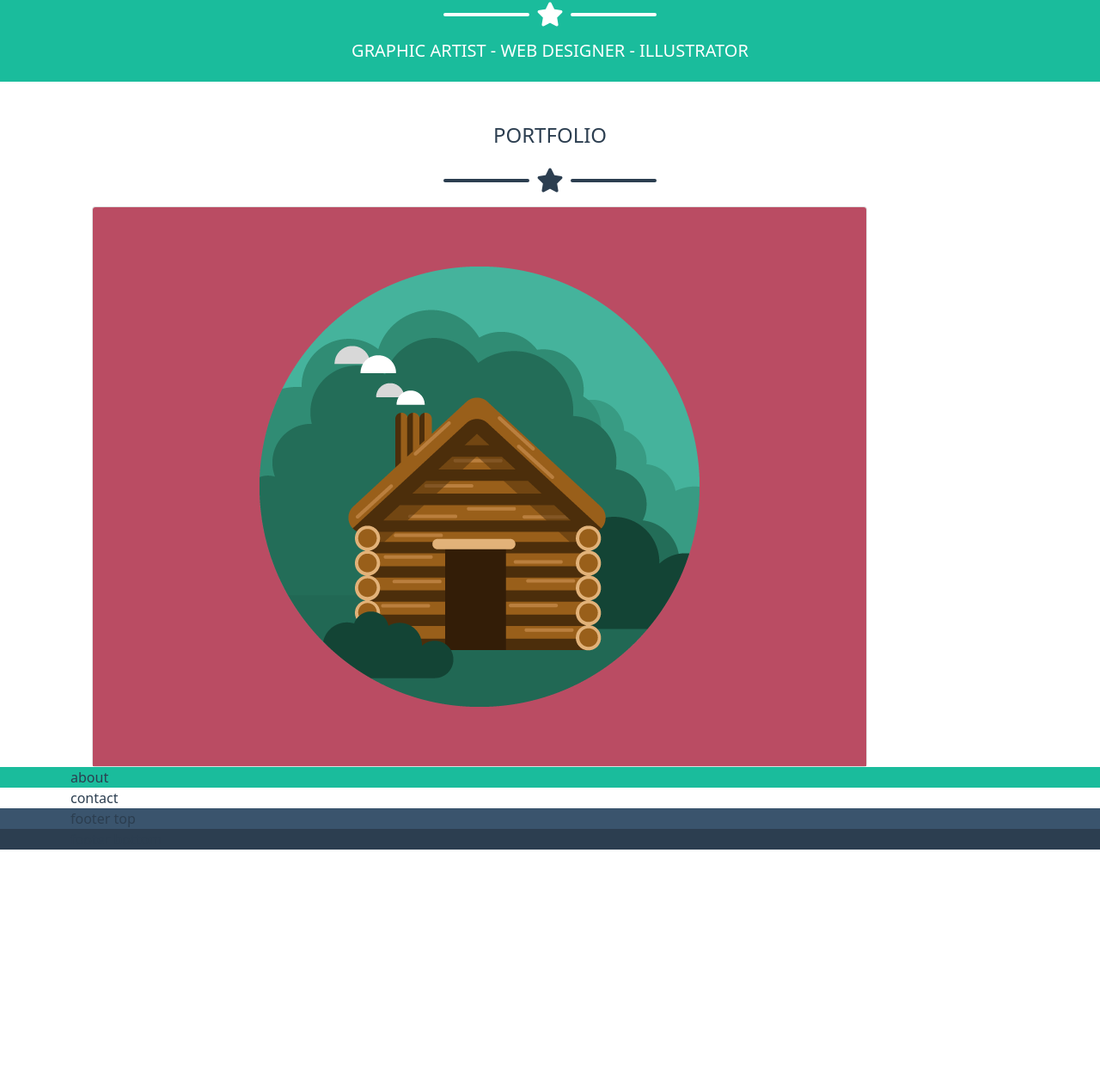
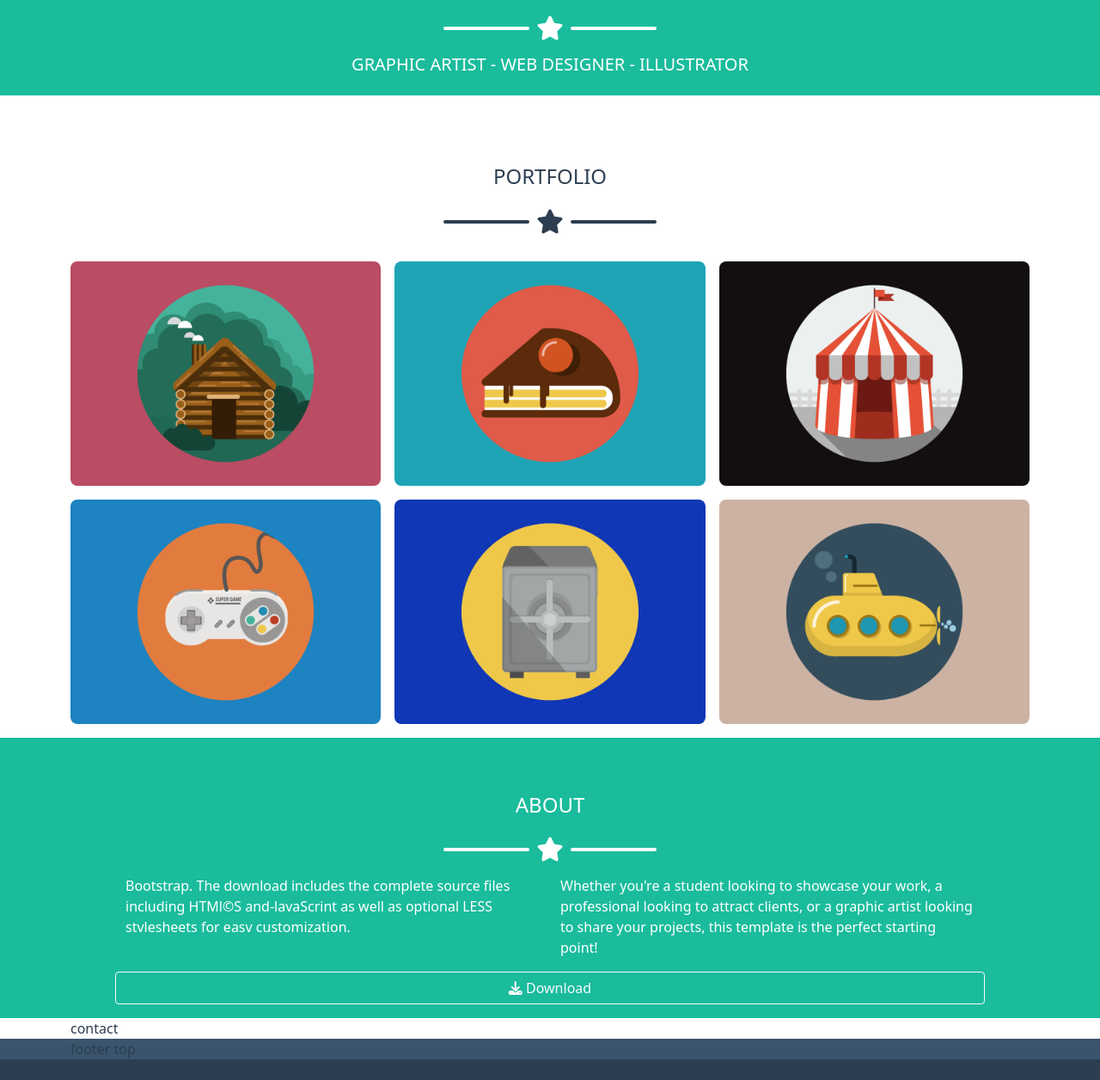
Before and after one commit to LorenzoCastiglion/html-css-bootstrap-freelancer, a plain HTML site: page index.html in a window 1280 px wide. Shown: the part 659-1915 px from the top of the page at 86% size. Before the commit the page ends 1647 px from the top, so only its background shows below. Drawn offline with nearby package versions, Linux system fonts and the light colour scheme.

Commit message:
sezione cards ultimata

```diff
--- a/css/style.css
+++ b/css/style.css
@@ -98,3 +98,8 @@ header {
 #cards{
     padding: 0;
 }
+
+img{
+    border-radius: 8px;
+
+}
--- a/index.html
+++ b/index.html
@@ -1,22 +1,30 @@
 <!DOCTYPE html>
 <html lang="en">
+
 <head>
     <meta charset="UTF-8">
     <meta http-equiv="X-UA-Compatible" content="IE=edge">
     <meta name="viewport" content="width=device-width, initial-scale=1.0">
-    <link href="https://cdn.jsdelivr.net/npm/bootstrap@5.0.2/dist/css/bootstrap.min.css" rel="stylesheet" integrity="sha384-EVSTQN3/azprG1Anm3QDgpJLIm9Nao0Yz1ztcQTwFspd3yD65VohhpuuCOmLASjC" crossorigin="anonymous">
-    <script src="https://cdn.jsdelivr.net/npm/bootstrap@5.0.2/dist/js/bootstrap.bundle.min.js" integrity="sha384-MrcW6ZMFYlzcLA8Nl+NtUVF0sA7MsXsP1UyJoMp4YLEuNSfAP+JcXn/tWtIaxVXM" crossorigin="anonymous"></script>
-    <link rel="stylesheet" href="https://cdnjs.cloudflare.com/ajax/libs/font-awesome/6.2.0/css/all.min.css" integrity="sha512-xh6O/CkQoPOWDdYTDqeRdPCVd1SpvCA9XXcUnZS2FmJNp1coAFzvtCN9BmamE+4aHK8yyUHUSCcJHgXloTyT2A==" crossorigin="anonymous" referrerpolicy="no-referrer" />
+    <link href="https://cdn.jsdelivr.net/npm/bootstrap@5.0.2/dist/css/bootstrap.min.css" rel="stylesheet"
+        integrity="sha384-EVSTQN3/azprG1Anm3QDgpJLIm9Nao0Yz1ztcQTwFspd3yD65VohhpuuCOmLASjC" crossorigin="anonymous">
+    <script src="https://cdn.jsdelivr.net/npm/bootstrap@5.0.2/dist/js/bootstrap.bundle.min.js"
+        integrity="sha384-MrcW6ZMFYlzcLA8Nl+NtUVF0sA7MsXsP1UyJoMp4YLEuNSfAP+JcXn/tWtIaxVXM"
+        crossorigin="anonymous"></script>
+    <link rel="stylesheet" href="https://cdnjs.cloudflare.com/ajax/libs/font-awesome/6.2.0/css/all.min.css"
+        integrity="sha512-xh6O/CkQoPOWDdYTDqeRdPCVd1SpvCA9XXcUnZS2FmJNp1coAFzvtCN9BmamE+4aHK8yyUHUSCcJHgXloTyT2A=="
+        crossorigin="anonymous" referrerpolicy="no-referrer" />
     <link rel="stylesheet" href="css/style.css">
     <title>Document</title>
 </head>
+
 <body>
 
     <header>
         <nav class="navbar navbar-expand-md navbar-dark my-bg-black h-100">
             <div class="container-md text-uppercase">
                 <a class="navbar-brand" href="#">Start Boostrap</a>
-              <button class="navbar-toggler" type="button" data-bs-toggle="collapse" data-bs-target="#boot-navbar" aria-controls="boot-navbar" aria-expanded="false" aria-label="Toggle navigation">
+                <button class="navbar-toggler" type="button" data-bs-toggle="collapse" data-bs-target="#boot-navbar"
+                    aria-controls="boot-navbar" aria-expanded="false" aria-label="Toggle navigation">
                     <span class="navbar-toggler-icon"></span>
                 </button>
                 <div class="collapse navbar-collapse" id="boot-navbar">
@@ -39,7 +47,7 @@
     <main>
 
         <section id="hero" class="bg-green">
-            <div class="container-md">
+            <div class="container-md my-3">
                 <div class="row justify-content-center">
                     <div class="col-auto text-center">
                         <img class="" src="./img/avatar.svg" alt="avatar" class="avatar">
@@ -49,30 +57,53 @@
                             <i class="fa-solid fa-star text-white fs-3"></i>
 
                         </div>
-                        <h2 class="text-uppercase text-white fs-5 pb-3"> graphic artist - web designer - illustrator</h2>
+                        <h2 class="text-uppercase text-white fs-5 pb-3"> graphic artist - web designer - illustrator
+                        </h2>
                     </div>
                 </div>
 
             </div>
         </section>
 
-        <section id="portofolio" class=" row justify-content-center">
-            <div class="container-md text-center  ">
+        <section id="portofolio" >
+            <div class=" container-md py-3">
+
+
+
+                <div class=" row g-3 align-items-center justify-content-center">
+
+                    <div>
                         <h2 class="text-uppercase text-center fs-4 pt-5"> portfolio</h2>
                         <div class="icon-b d-flex justify-content-center align-items-center p-3 fs-3">
+                            <i class="fa-solid fa-star"></i>
+                        </div>
+                    </div>
 
-                    <i class="fa-solid fa-star"></i>
-
+                    <div class="col-sm-12 col-md-6 col-lg-4">
+                        <img src="./img/cabin.png" class="img-fluid" alt="">
+                    </div>
+                    <div class="col-sm-12 col-md-6 col-lg-4">
+                        <img src="./img/cake.png" class="img-fluid" alt="">
+                    </div>
+                    <div class="col-sm-12 col-md-6 col-lg-4">
+                        <img src="./img/circus.png" class="img-fluid" alt="">
                     </div>
 
 
-                <div class="row container-sm justify-content-center">
+                    <div class="col-sm-12 col-md-6 col-lg-4">
+                        <img src="./img/game.png" class="img-fluid" alt="">
+                    </div>
 
-                    <div id="cards" class="card" style="width: auto;">
-                        <img src="./img/cabin.png" class="card-img-top" alt="...">
+                    <div class="col-sm-12 col-md-6 col-lg-4">
+                        <img src="./img/safe.png" class="img-fluid" alt="">
+                    </div>
 
+                    <div class="col-sm-12 col-md-6 col-lg-4">
+                        <img src="./img/submarine.png" class="img-fluid" alt="">
                     </div>
-                      </div>
+
+
+
 
                 </div>
 
@@ -82,9 +113,34 @@
             </div>
         </section>
 
-        <section id="about" class="bg-green">
+        <section id="about" class="bg-green py-3">
             <div class="container-md">
-                about
+                <div class=" container-sm  g-3 align-items-center justify-content-center">
+
+                    <div>
+                        <h2 class="text-uppercase text-center fs-4 pt-5 text-white"> about</h2>
+                        <div class="icon-hero d-flex justify-content-center align-items-center p-3 fs-3">
+                            <i class="fa-solid fa-star text-white"></i>
+                        </div>
+                    </div>
+
+                    <div class="row text-white px-5">
+                        <p class="col-sm-12 col-md-6">Bootstrap. The download includes the complete
+                            source files including HTMl©S and-lavaScrint as
+                            well as optional LESS stvlesheets for easv
+                            customization.</p>
+
+                        <p class="col-sm-12 col-md-6">Whether you're a student looking to showcase your
+                            work, a professional looking to attract clients, or a
+                            graphic artist looking to share your projects, this
+                            template is the perfect starting point!
+                        </p>
+
+                        <button type="button" class="btn btn-outline-light">
+                            <i class="fa-solid fa-download"></i> Download</button>
+
+                    </div>
+                </div>
             </div>
         </section>
 
@@ -111,4 +167,5 @@
 
     </footer>
 </body>
+
 </html>
```
Lines whose indentation alone changed are shown as unchanged.
